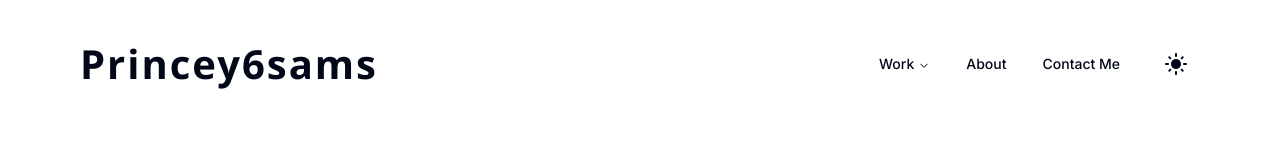
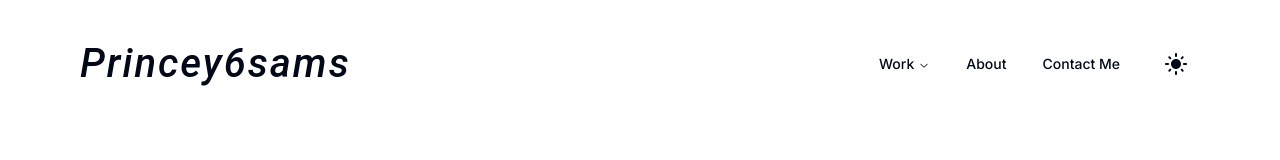
Before and after one commit to princey6sams/portfolio-next, a Next.js app: page / in a window 1280 px wide. Shown: the top 160 px of the page. Built offline with nearby package versions, Linux system fonts and the light colour scheme.

Commit message:
Italicized navlogo font

```diff
--- a/src/components/NavBar.tsx
+++ b/src/components/NavBar.tsx
@@ -35,7 +35,7 @@ const NavBar = () => { //fix font for name
     return (
       <Stack direction="row" justifyContent="space-between" pt={4} pb={2} px={10}>
           <Link href="/" passHref>
-            <Typography variant="h6" fontWeight="Bold" fontSize={40} fontFamily='Segoe UI' sx={{ letterSpacing: 2 }} >Princey6sams</Typography>
+            <Typography variant="h6" fontWeight="semi-bold" fontSize={40} sx={{ letterSpacing: 2 }} fontStyle="italic">Princey6sams</Typography>
           </Link>
           <Stack direction="row-reverse" spacing={2} alignItems="center">
               <ThemeToggle/>
```
